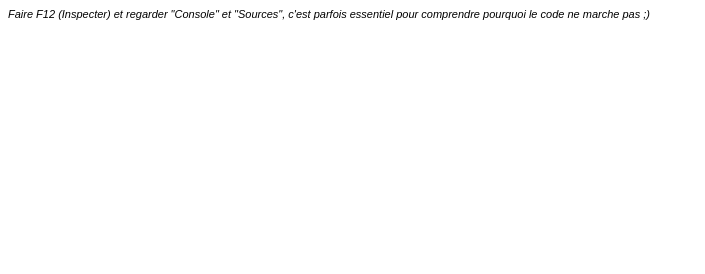
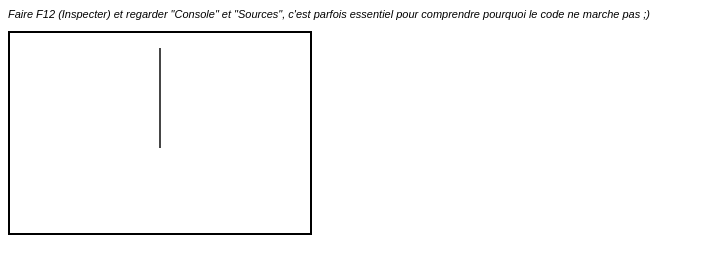
Before and after one commit to Rhazorka/Projet-Javacript, a plain HTML site: page index.html in a window 1280 px wide. Shown: the part 404-678 px from the top of the page, without its empty margins (0-705 px from the left). Drawn offline with Linux system fonts and the light colour scheme.

Commit message:
Update index.html
update index.html aiguille

```diff
--- a/index.html
+++ b/index.html
@@ -17,6 +17,7 @@
 			.flat #flat { display: inline; }
 			.sharp #sharp { display: inline; }
 			#tips { font-size: 11px; font-style: italic;}
+			#aiguille{border: 2px solid;}
 		</style>
 	</head>
 	<body>
@@ -33,6 +34,11 @@
 			<div id="detune"><span id="detune_amt">--</span><span id="flat">cents &#9837;</span><span id="sharp">cents &#9839;</span></div>
 		</div>
 		<p id="tips">Faire F12 (Inspecter) et regarder "Console" et "Sources", c'est parfois essentiel pour comprendre pourquoi le code ne marche pas ;)</p>
+
+
+		<canvas id="aiguille" width=300 height=200></canvas>
+
 		<script src="js/pitchdetect.js"></script>
+
 	</body>
 </html>
```
